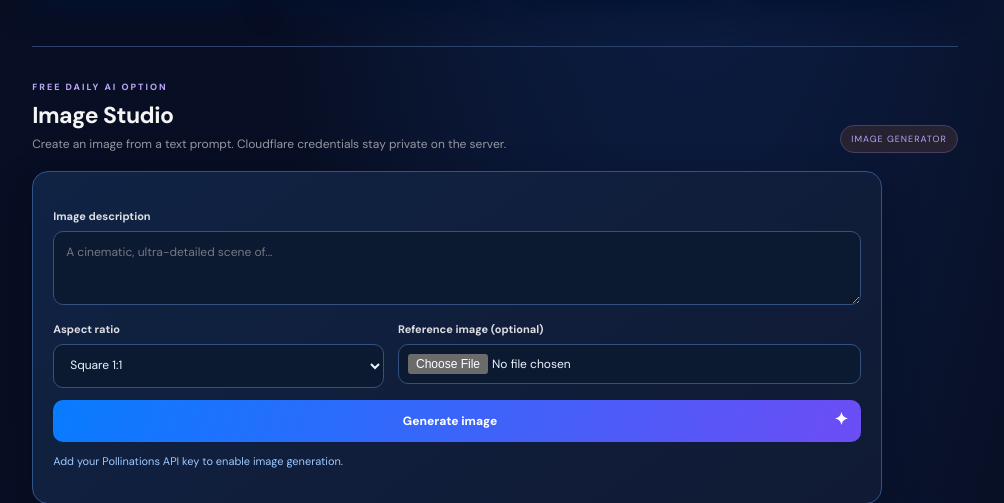
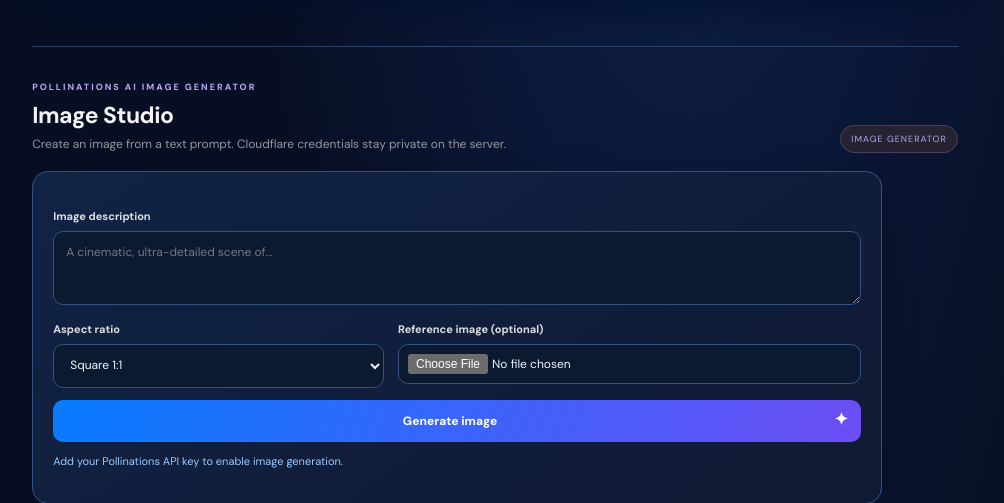
Before and after one commit to editmaster121472-create/data-detective, a Flask app: page / in a window 1280 px wide. Shown: the part 1433-1936 px from the top of the page, without its empty margins (271-1275 px from the left). Run offline with Flask 3, Linux system fonts and the light colour scheme.

Commit message:
Label Image Studio Pollinations provider

```diff
--- a/templates/index.html
+++ b/templates/index.html
@@ -88,7 +88,7 @@
 
 
 <section class="creative-studio" id="image-studio">
-  <div class="section-heading"><div><div class="eyebrow">FREE DAILY AI OPTION</div><h2>Image Studio</h2><p>Create an image from a text prompt. Cloudflare credentials stay private on the server.</p></div><span class="step-chip">IMAGE GENERATOR</span></div>
+  <div class="section-heading"><div><div class="eyebrow">POLLINATIONS AI IMAGE GENERATOR</div><h2>Image Studio</h2><p>Create an image from a text prompt. Cloudflare credentials stay private on the server.</p></div><span class="step-chip">IMAGE GENERATOR</span></div>
   <div class="creative-panel">
     <label class="field-label" for="imagePrompt">Image description</label>
     <textarea id="imagePrompt" rows="3" maxlength="1800" placeholder="A cinematic, ultra-detailed scene of..."></textarea>
```
